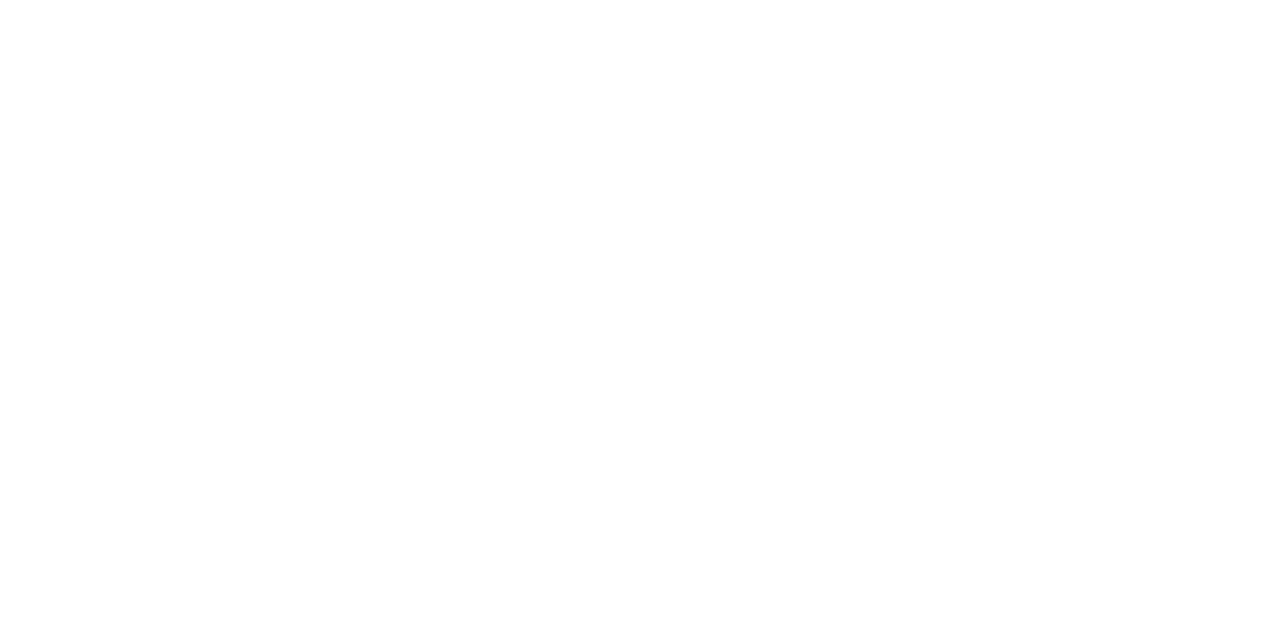
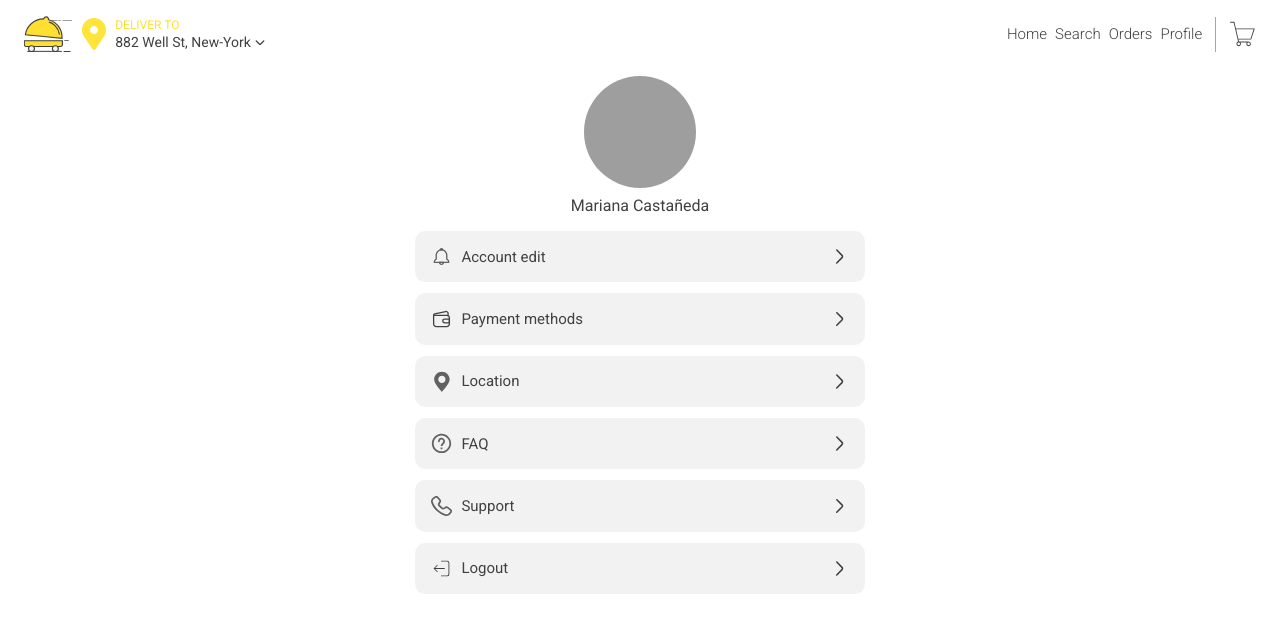
Before and after one commit to Mrcsbda/Food-App, a React (Vite) app: page /profile/1 in a window 1280 px wide. Before the commit this address had no page. Shown: the top 632 px of the page. Built offline with nearby package versions, Linux system fonts and the light colour scheme; grey boxes are pictures that could not be loaded.

Commit message:
user profile structure and styles

```diff
--- a/src/components/home/restaurantCard/RestaurantCard.jsx
+++ b/src/components/home/restaurantCard/RestaurantCard.jsx
@@ -39,7 +39,7 @@
                     : "restaurant-card__rating--empty"
                 }`}
                 key={i}
-                src="./images/star-full.svg"
+                src="../images/star-full.svg"
                 alt="star icon"
               />
             ))}
--- a/src/components/layout/addressHeader/AddressHeader.jsx
+++ b/src/components/layout/addressHeader/AddressHeader.jsx
@@ -6,7 +6,7 @@
       <figure className="header__icon-container">
         <img
           className="header__icon"
-          src="./images/location.svg"
+          src="../images/location.svg"
           alt="location icon"
         />
       </figure>
@@ -16,7 +16,7 @@
           <p className="header__location-address">882 Well St, New-York</p>
           <img
             className="header__location-arrow"
-            src="./images/arrow-down.svg"
+            src="../images/arrow-down.svg"
             alt="arrow icon"
           />
         </div>
--- a/src/components/layout/footerMobile/FooterMobile.jsx
+++ b/src/components/layout/footerMobile/FooterMobile.jsx
@@ -4,22 +4,22 @@
   const footerIcons = [
     {
       name: "Home",
-      icon: "./images/home.svg",
+      icon: "../images/home.svg",
       path: "/",
     },
     {
       name: "Search",
-      icon: "./images/search.svg",
+      icon: "../images/search.svg",
       path: "/search",
     },
     {
       name: "Orders",
-      icon: "./images/orders.svg",
+      icon: "../images/orders.svg",
       path: "/orders",
     },
     {
       name: "Profile",
-      icon: "./images/profile.svg",
+      icon: "../images/profile.svg",
       path: "/profile",
     },
   ];
--- a/src/components/layout/headerDesktop/HeaderDesktop.jsx
+++ b/src/components/layout/headerDesktop/HeaderDesktop.jsx
@@ -5,6 +5,7 @@
 import { useNavigate } from "react-router-dom";
 
 const HeaderDesktop = () => {
+  const key = 1;
   const navigate = useNavigate();
   const headerOptions = [
     {
@@ -31,7 +32,7 @@
     },
     {
       title: "Profile",
-      path: "profile",
+      path: `profile/${key}`,
     },
   ];
   const handleRoutes = (path) => {
@@ -43,7 +44,7 @@
       <section className="header-desktop__logo-and-address-container">
         <figure className="header-desktop__logo-container">
           <img
-            src="./images/logo.svg"
+            src="../images/logo.svg"
             alt="logo image"
             className="header-desktop__logo"
           />
@@ -93,7 +94,7 @@
             className="header-desktop__shopping-cart-container"
           >
             <img
-              src="./images/cart.svg"
+              src="../images/cart.svg"
               alt="shopping cart icon"
               className="header-desktop__shopping-cart"
             />
--- a/src/main.jsx
+++ b/src/main.jsx
@@ -1,9 +1,9 @@
 import React from "react";
 import ReactDOM from "react-dom/client";
 import { store } from "./store/store.js";
-import Router from "./routes/Router.jsx";
 import { Provider } from "react-redux";
 import "./assets/styles/universal.scss";
+import Router from "./routes/Router.jsx";
 
 ReactDOM.createRoot(document.getElementById("root")).render(
   <Provider store={store}>
--- a/src/pages/dishSearch/DishSearch.jsx
+++ b/src/pages/dishSearch/DishSearch.jsx
@@ -82,7 +82,7 @@
       <section className="dish-search__search-container">
         <img
           className="dish-search__search-icon"
-          src="./images/search.svg"
+          src="../images/search.svg"
           alt="search icon"
         />
         <input
@@ -92,7 +92,7 @@
         />
         <img
           className="dish-search__delete"
-          src="./images/delete.svg"
+          src="../images/delete.svg"
           alt="delete icon"
         />
       </section>
--- a/src/pages/orders/Orders.jsx
+++ b/src/pages/orders/Orders.jsx
@@ -95,7 +95,7 @@
                 </p>
                 <img
                   className="orders__arrow-icon"
-                  src="./images/arrow-next.svg"
+                  src="../images/arrow-next.svg"
                   alt="arrow icon"
                 />
               </div>
--- /dev/null
+++ b/src/pages/userProfile/UserProfile.jsx
@@ -0,0 +1,69 @@
+import React from "react";
+import "./userProfile.scss";
+const UserProfile = () => {
+  const configOptions = [
+    {
+      icon: "../images/account-edit.svg",
+      title: "Account edit",
+      path: "/profile/edit",
+    },
+    {
+      icon: "../images/payment-methods.svg",
+      title: "Payment methods",
+      path: "/payment-methods",
+    },
+    {
+      icon: "../images/location-edit.svg",
+      title: "Location",
+    },
+    {
+      icon: "../images/FAQ.svg",
+      title: "FAQ",
+    },
+    {
+      icon: "../images/support.svg",
+      title: "Support",
+    },
+    {
+      icon: "../images/logout.svg",
+      title: "Logout",
+    },
+  ];
+  return (
+    <main className="user-profile">
+      <figure className="user-profile__picture-container">
+        <img
+          className="user-profile__picture"
+          src="https://images.unsplash.com/photo-1517841905240-472988babdf9?q=80&w=1974&auto=format&fit=crop&ixlib=rb-4.0.3&ixid=M3wxMjA3fDB8MHxwaG90by1wYWdlfHx8fGVufDB8fHx8fA%3D%3D"
+          alt="profile picture"
+        />
+        <figcaption className="user-profile__user-name">
+          Mariana Castañeda
+        </figcaption>
+      </figure>
+      <section className="user-profile__options-container">
+        {configOptions.map((option, index) => {
+          return (
+            <article key={index} className="user-profile__option">
+              <div className="user-profile__option-info">
+                <img
+                  className="user-profile__option-icon"
+                  src={option.icon}
+                  alt={`${option.title} image`}
+                />
+                <p className="user-profile__option-title">{option.title}</p>
+              </div>
+              <img
+                className="user-profile__arrow-icon"
+                src="../images/arrow-next.svg"
+                alt=""
+              />
+            </article>
+          );
+        })}
+      </section>
+    </main>
+  );
+};
+
+export default UserProfile;
--- /dev/null
+++ b/src/pages/userProfile/userProfile.scss
@@ -0,0 +1,104 @@
+@import "../../assets/styles/variables.scss";
+
+.user-profile {
+    gap: 1rem;
+    display: flex;
+    padding: 2rem 1rem;
+    align-items: center;
+    flex-direction: column;
+
+    &__picture-container {
+        gap: 0.5rem;
+        width: 100%;
+        height: 100%;
+        display: flex;
+        align-items: center;
+        flex-direction: column;
+    }
+
+    &__picture {
+        width: 7rem;
+        height: 7rem;
+        object-fit: cover;
+        border-radius: 50%;
+    }
+
+    &__user-name {
+        color: $dark-color;
+    }
+
+    &__options-container {
+        gap: 0.7rem;
+        width: 100%;
+        display: flex;
+        max-width: 450px;
+        margin-bottom: 1rem;
+        flex-direction: column;
+    }
+
+    &__option {
+        display: flex;
+        padding: 0.95rem 1rem;
+        border-radius: 10px;
+        background-color: $light-gray;
+        justify-content: space-between;
+
+        &:hover {
+            cursor: pointer;
+            background-color: $main-color;
+        }
+
+        &-info {
+            gap: 0.6rem;
+            display: flex;
+            align-items: center;
+        }
+
+        &-icon {
+            width: 1.3rem;
+            filter: invert(26%) sepia(0%) saturate(0%) hue-rotate(120deg) brightness(99%) contrast(100%);
+        }
+
+        &-title {
+            font-size: 15px;
+            color: $dark-color;
+        }
+    }
+
+    &__arrow-icon {
+        width: 1.2rem;
+    }
+
+}
+
+@media screen and (min-width: 650px) {
+    .user-profile {
+        padding: 0;
+    }
+}
+
+@media screen and (min-width: 1500px) {
+    .user-profile {
+
+        &__user-name {
+            font-size: 18px;
+        }
+
+        &__options-container {
+            max-width: 500px;
+        }
+
+        &__option {
+
+            &-icon {
+                width: 1.5rem;
+            }
+
+            &-title {
+                font-size: 17px;
+                color: $dark-color;
+            }
+        }
+    }
+
+}
--- a/src/routes/Router.jsx
+++ b/src/routes/Router.jsx
@@ -3,6 +3,32 @@
 import Layout from "../pages/layout/Layout";
 import DishSearch from "../pages/dishSearch/DishSearch";
 import Orders from "../pages/orders/Orders";
+import UserProfile from "../pages/userProfile/UserProfile";
+
+// const router = createBrowserRouter([
+//   {
+//     path: "/",
+//     element: <Layout />,
+//     children: [
+//       {
+//         path: "/",
+//         element: <Home />,
+//       },
+//       {
+//         path: "search",
+//         element: <DishSearch />,
+//       },
+//       {
+//         path: "orders",
+//         element: <Orders />,
+//       },
+//       {
+//         path: "profile/:id",
+//         element: <UserProfile />,
+//       },
+//     ],
+//   },
+// ]);
 
 const Router = () => {
   return (
@@ -12,6 +38,7 @@
           <Route index element={<Home />} />
           <Route path="search" element={<DishSearch />} />
           <Route path="orders" element={<Orders />} />
+          <Route path="profile/:id" element={<UserProfile />} />
         </Route>
       </Routes>
     </BrowserRouter>
```
Also changed, not shown: src/components/home/homeCarrousel/HomeCarrousel.jsx (+4 -4 lines), src/components/home/homeFilterOptions/HomeFilterOptions.jsx (+5 -5 lines).
